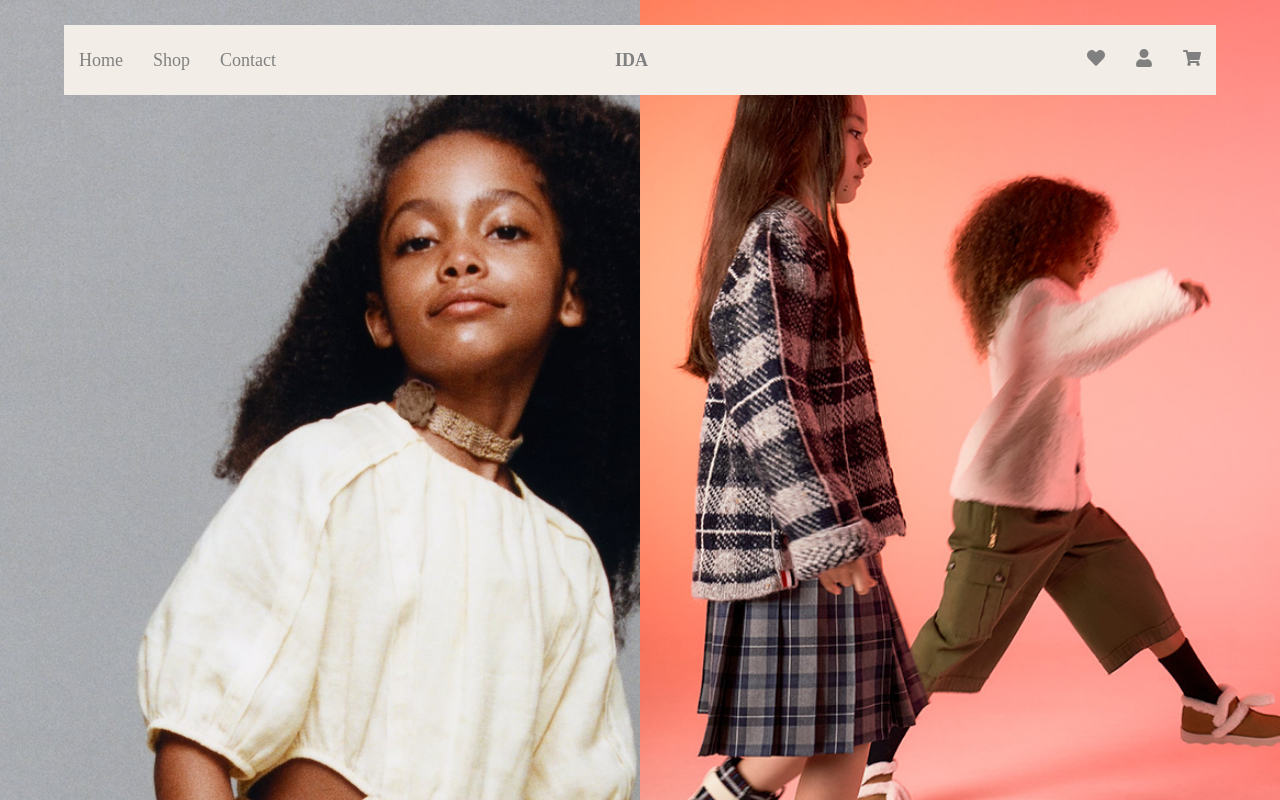
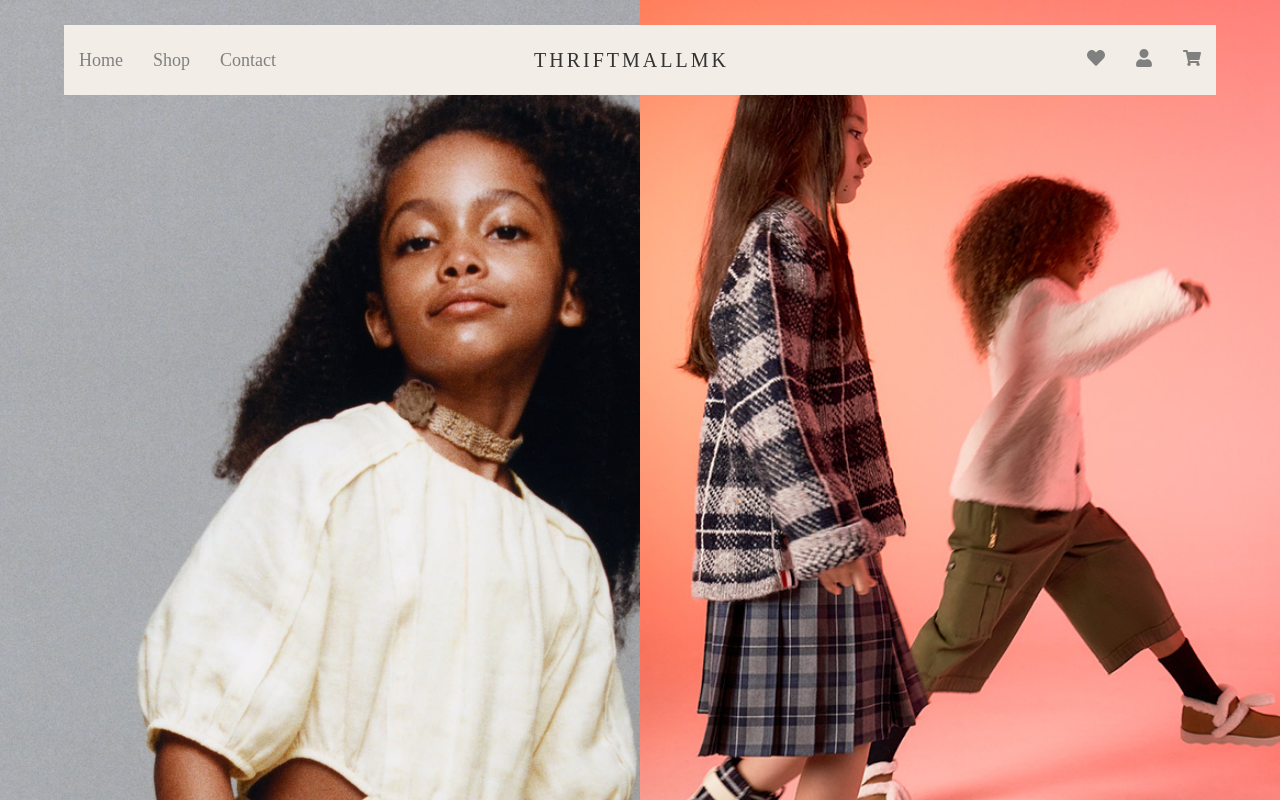
Before and after one commit to gorazdKuzev12/Ida-app, a Next.js app: page / in a window 1280 px wide. Shown: the top 800 px of the page. Built offline with nearby package versions, Linux system fonts and the light colour scheme.

Commit message:
feat: Change of the name

```diff
--- a/src/components/Menu/index.tsx
+++ b/src/components/Menu/index.tsx
@@ -17,7 +17,7 @@ const Menu = () => {
           <MenuItem>Contact</MenuItem>
         </Link>
       </MenuGroup>
-      <Logo>IDA</Logo>
+      <Logo>ThriftMallMK</Logo>
       <MenuGroup>
         <Link href="/favorites">
           <MenuItem>
--- a/src/components/Menu/style.ts
+++ b/src/components/Menu/style.ts
@@ -27,6 +27,14 @@ export const MenuItem = styled.p`
 `;
 
 export const Logo = styled.div`
-  font-weight: bold;
-  margin-right: 100px;
+  display: inline-block;
+  font-weight: light;
+  font-size: 20px; // Slightly larger font size for prominence
+  letter-spacing: 3px; // Add some letter spacing for clarity and modern touch
+  color: #333; // Modern neutral dark color
+  background-color: transparent; // No background for a minimalist feel
+  padding: 5px 15px; // Little padding for a padded appearance
+  border: none; // No borders for minimalism
+  margin-right: 100px; // Maintaining the right margin
+  text-transform: uppercase; // Make the text uppercase for a branded feel
 `;
```
